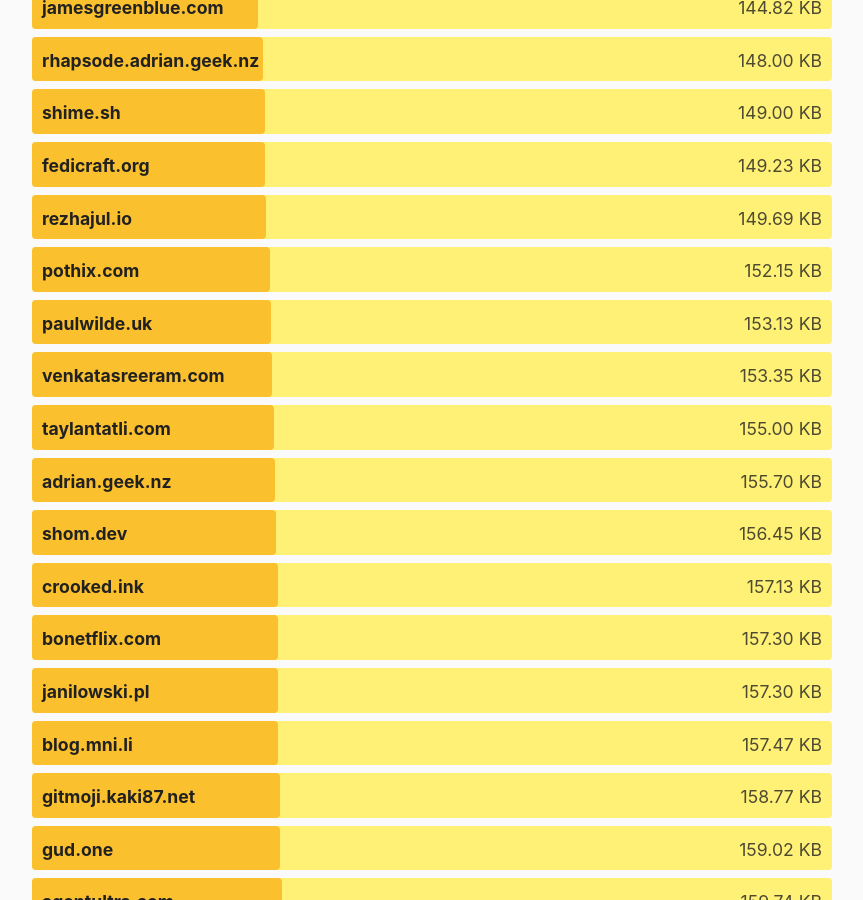
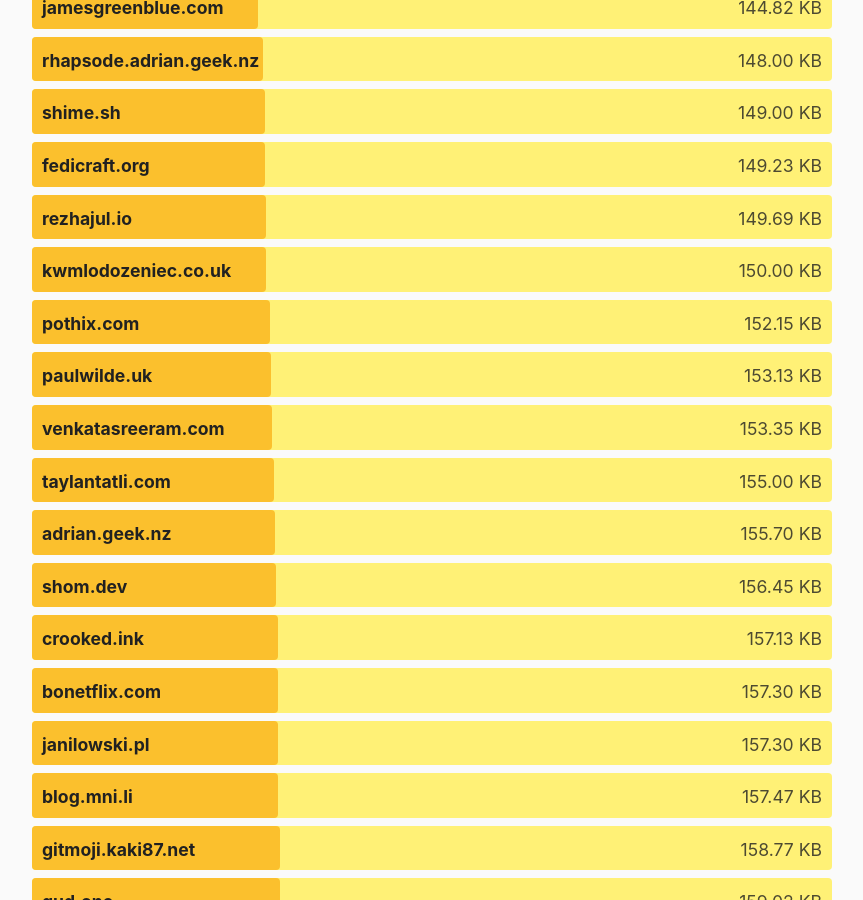
Before and after one commit to kevquirk/512kb.club, a Jekyll site: the page built from index.md, in a window 1280 px wide and 900 px high, scrolled down 30519 px. Shown: the whole window, without its empty margins (208-1071 px from the left). Built offline with Jekyll 4.4.1, drawn with Linux system fonts in a browser that asks for light colours.

Commit message:
Add kwmlodozeniec.co.uk to the list

```diff
--- a/_data/sites.yml
+++ b/_data/sites.yml
@@ -1,3 +1,8 @@
+- domain: kwmlodozeniec.co.uk
+  url: https://kwmlodozeniec.co.uk/
+  size: 150
+  last_checked: 2025-09-18
+
 - domain: 0xedward.io
   url: https://0xedward.io/
   size: 41.02
```
